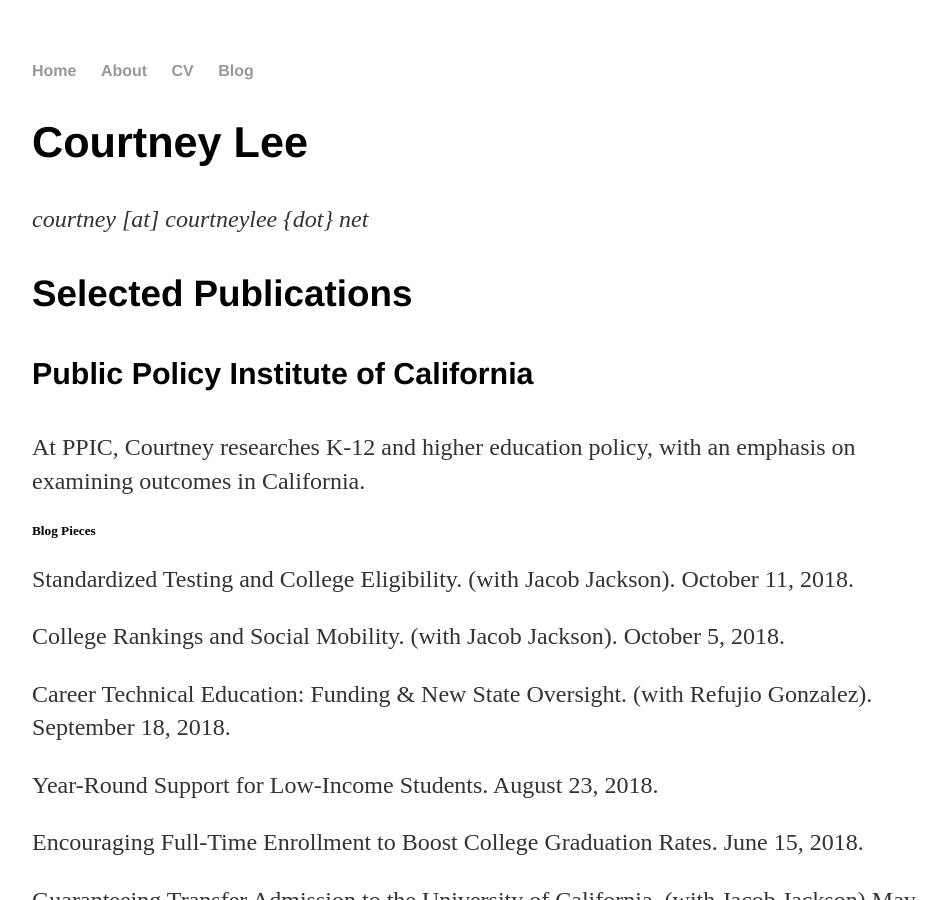
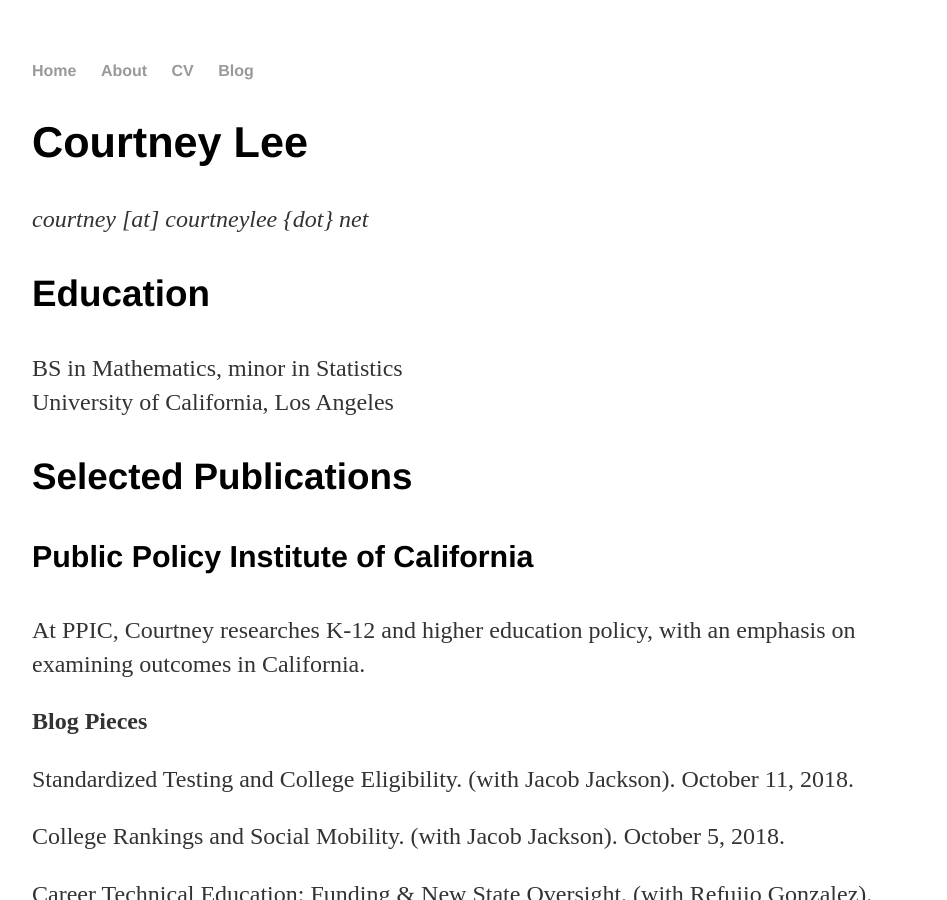
Before and after one commit to leecourt98/leecourt98.github.io, a Jekyll site: the page built from cv/index.md, in a window 1280 px wide and 900 px high. Shown: the whole window, without its empty margins (160-1107 px from the left). Built offline with Jekyll 4.4.1, drawn with Linux system fonts in a browser that asks for light colours.

Commit message:
add cv lines

```diff
--- a/cv/index.md
+++ b/cv/index.md
@@ -6,13 +6,17 @@
 ## Courtney Lee
 _courtney [at] courtneylee {dot} net_
 
+### Education
+BS in Mathematics, minor in Statistics \\
+University of California, Los Angeles
+
 ### Selected Publications
 
 #### Public Policy Institute of California
 
 At PPIC, Courtney researches K-12 and higher education policy, with an emphasis on examining outcomes in California.
 
-##### Blog Pieces
+**Blog Pieces**
 
 Standardized Testing and College Eligibility. (with Jacob Jackson). October 11, 2018.
 
@@ -36,7 +40,7 @@
 
 Prioritizing Computer Science Education in California Schools. (with Niu Gao) March 6, 2018.
 
-##### Research Support
+**Research Support**
 
 Jackson, J., Warren, P. (2018). California’s Tuition Policy for Higher Education: the Impact of Tuition Increases on Affordability, Access, and Quality
 
```
